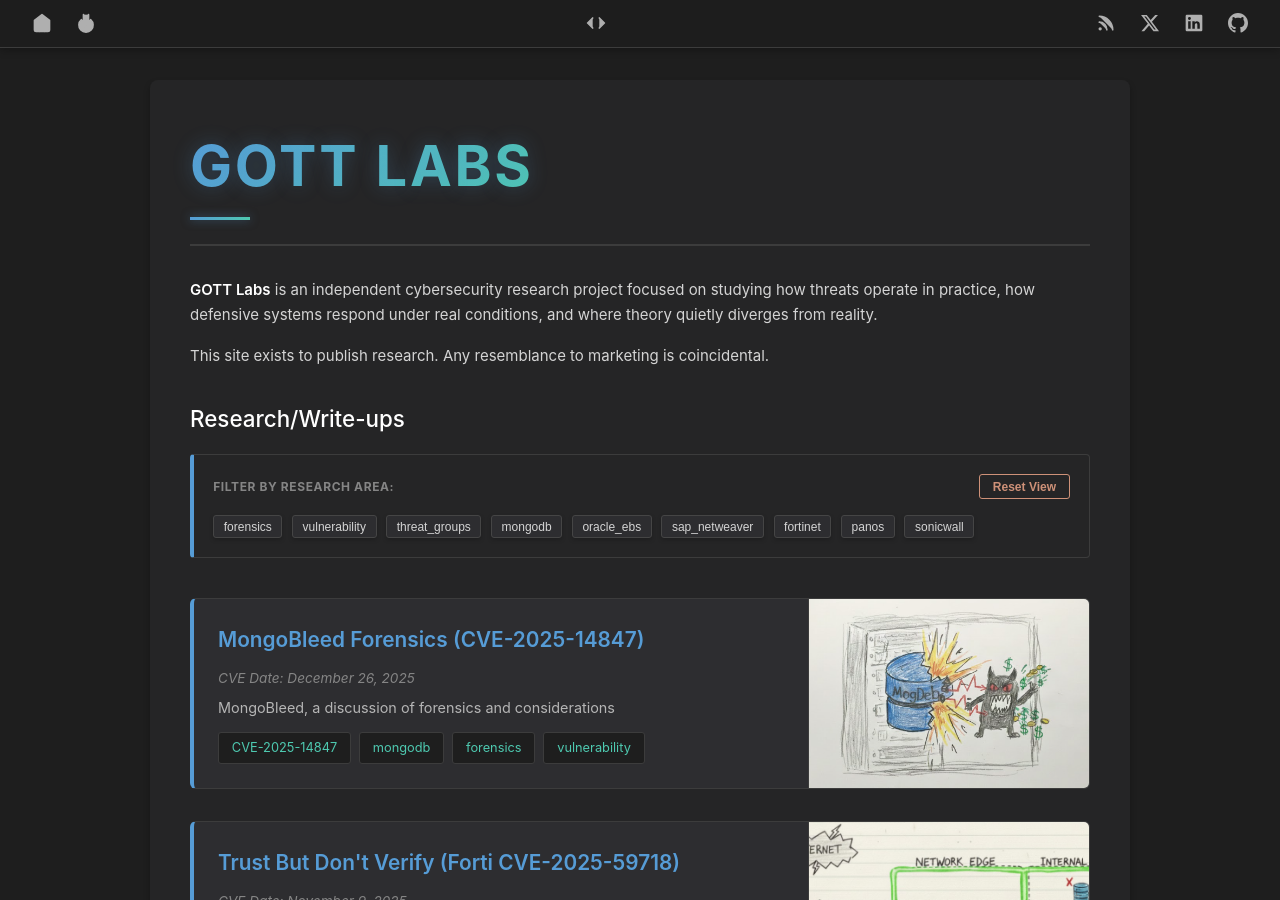
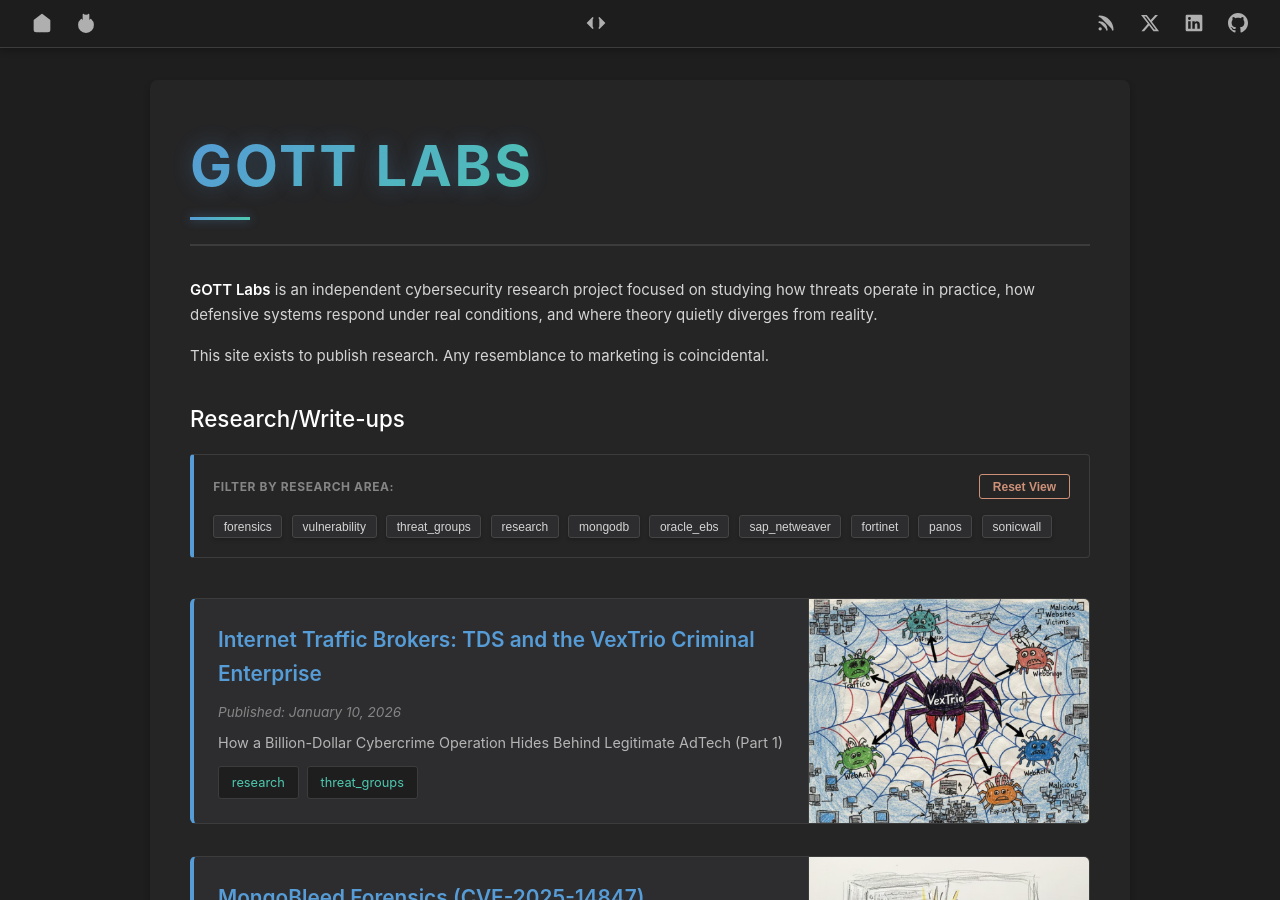
Before and after one commit to gottlabs/home, a Jekyll site: the page built from index.md, in a window 1280 px wide and 900 px high. Built offline with Jekyll 4.4.1, drawn with Linux system fonts in a browser that asks for light colours.

Commit message:
Update index.md

```diff
--- a/index.md
+++ b/index.md
@@ -61,6 +61,7 @@ function clearFilter() {
     <button class="filter-tag" onclick="filterByTag('forensics')">forensics</button>
     <button class="filter-tag" onclick="filterByTag('vulnerability')">vulnerability</button>
     <button class="filter-tag" onclick="filterByTag('threat_groups')">threat_groups</button>
+    <button class="filter-tag" onclick="filterByTag('research')">research</button>
     <button class="filter-tag" onclick="filterByTag('mongodb')">mongodb</button>
     <button class="filter-tag" onclick="filterByTag('oracle_ebs')">oracle_ebs</button>
     <button class="filter-tag" onclick="filterByTag('sap_netweaver')">sap_netweaver</button>
@@ -71,6 +72,21 @@ function clearFilter() {
 </div>
 
 <div id="research-posts">
+
+<div class="research-post" data-tags="research,threat_groups">
+  <div class="post-content">
+    <h4><a href="{{ site.baseurl }}/2026/01/10/tds_part1">Internet Traffic Brokers: TDS and the VexTrio Criminal Enterprise</a></h4>
+    <span class="post-date">Published: January 10, 2026</span>
+    <p>How a Billion-Dollar Cybercrime Operation Hides Behind Legitimate AdTech (Part 1)</p>
+    <div class="post-tags">
+      <span class="tag" onclick="filterByTag('research')">research</span>
+      <span class="tag" onclick="filterByTag('threat_groups')">threat_groups</span>
+    </div>
+  </div>
+  <div class="post-image">
+    <img src="{{ site.baseurl }}/assets/images/vextrio_tds_part1.png" alt="vextrio_tds_part1">
+  </div>
+</div>
 
 <div class="research-post" data-tags="CVE-2025-14847,mongodb,forensics,vulnerability">
   <div class="post-content">
```
